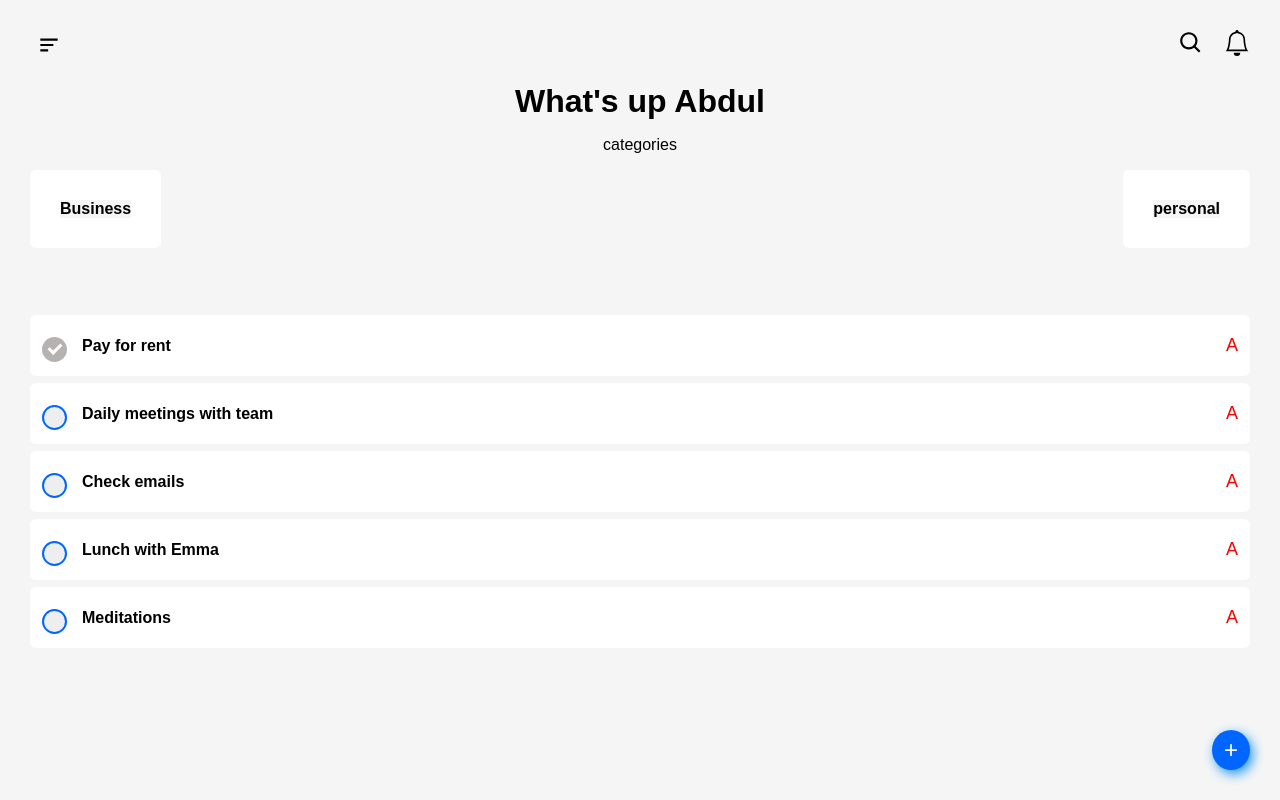
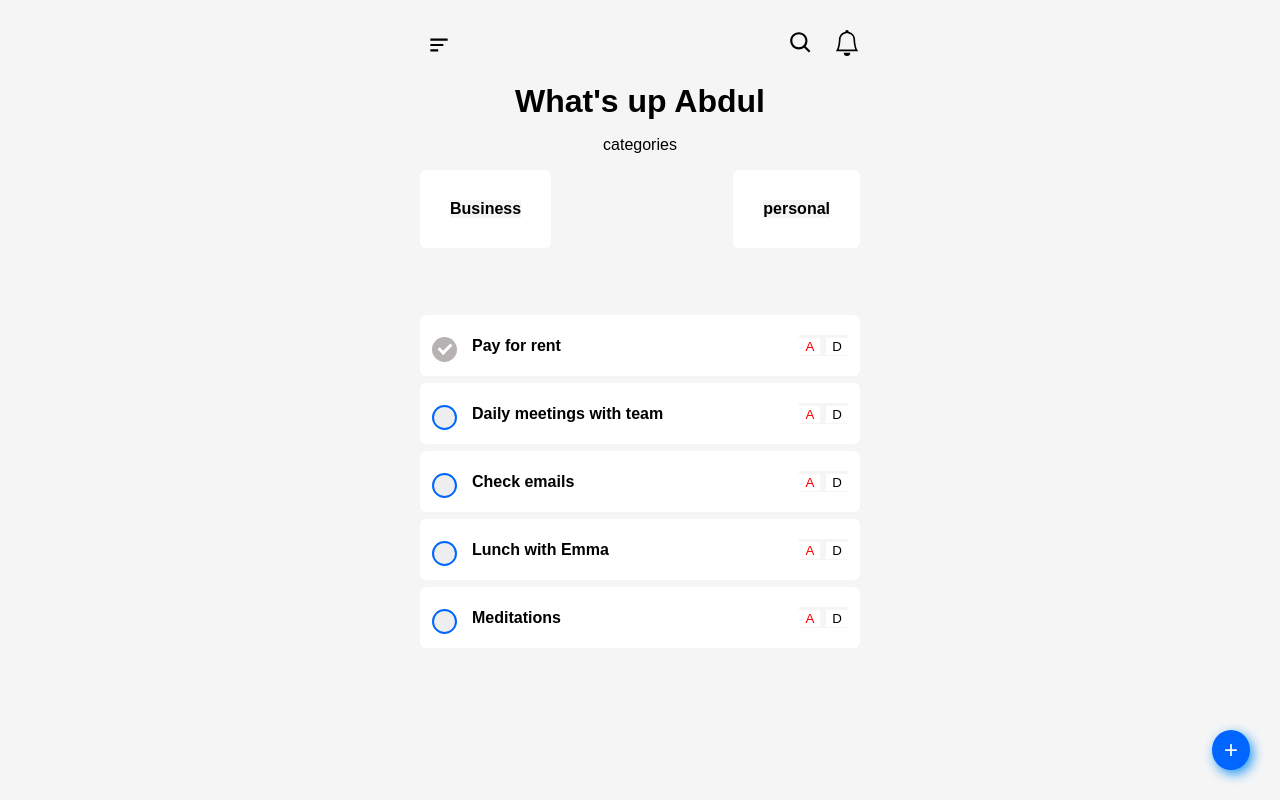
Before and after one commit to papilo-cloud/React-todo-app, a React (Create React App) app: page / in a window 1280 px wide. Built offline with nearby package versions, Linux system fonts and the light colour scheme.

Commit message:
second commit

```diff
--- a/src/Apps.jsx
+++ b/src/Apps.jsx
@@ -59,17 +59,17 @@ const Apps = () => {
         setTasks(toggle)
         console.log(toggle)
     }
-    useEffect(() => {
+    // useEffect(() => {
 
-        const todo = JSON.parse(localStorage.getItem('task'))
-        if (todo) {
-            setTasks(todo)
-        }
-    }, [])
+    //     const todo = JSON.parse(localStorage.getItem('task'))
+    //     if (todo) {
+    //         setTasks(todo)
+    //     }
+    // }, [])
 
-    useEffect(() => {
-        localStorage.setItem('task', JSON.stringify(tasks))
-    }, [tasks])
+    // useEffect(() => {
+    //     localStorage.setItem('task', JSON.stringify(tasks))
+    // }, [tasks])
 
 
     const p = '+'
--- a/src/components/Task.jsx
+++ b/src/components/Task.jsx
@@ -13,8 +13,11 @@ const Task = ({id, name, onDelete,toggleComplete,completed}) => {
                 onClick={() => toggleComplete(id)}/>
                 <span className='checkmark'></span>
             </label>
-            <span className="delete-btn"
-            onClick={()=> onDelete(id) }>A</span>
+            <div className="task-btn">
+                <button className="delete-btn"
+                onClick={()=> onDelete(id) }>A</button>
+                <button className="edit">D</button>
+            </div>
         </div>
     )
 }
--- a/src/index.css
+++ b/src/index.css
@@ -6,11 +6,11 @@ body, *{
 
 .app-container{
   font-family: sans-serif;
-  max-width: 100%;
+  max-width: 500px;
   min-height: 100vh;
   overflow: auto;
   padding: 0 ;
-  margin: 0;
+  margin: 0 auto;
   text-align: center;
 }
 .tasks{
@@ -26,10 +26,24 @@ body, *{
   justify-content: space-between;
   align-items: center;
 }
-.task .delete-btn{
+.task-btn{
+  position: relative;
+  margin: 0;
+  padding: 0;
+}
+.task .task-btn button{
+  outline: none;
+  background-color: #fff;
+  border: none;
+  /* padding: 0; */
+  margin: 0;
+  /*  */
+}
+.task .task-btn .delete-btn{
   color: red;
   cursor: pointer;
-  background-color: inherit;
+  background-color: #fff;
+  margin-right: 6px;
 }
 h4{
   display: flex;
@@ -80,6 +94,7 @@ h4{
  .stl input:checked ~ .checkmark:after{
   display: block;
  }
+ /* .task */
 
   .stl .checkmark:after{
   top: 4px;
```
